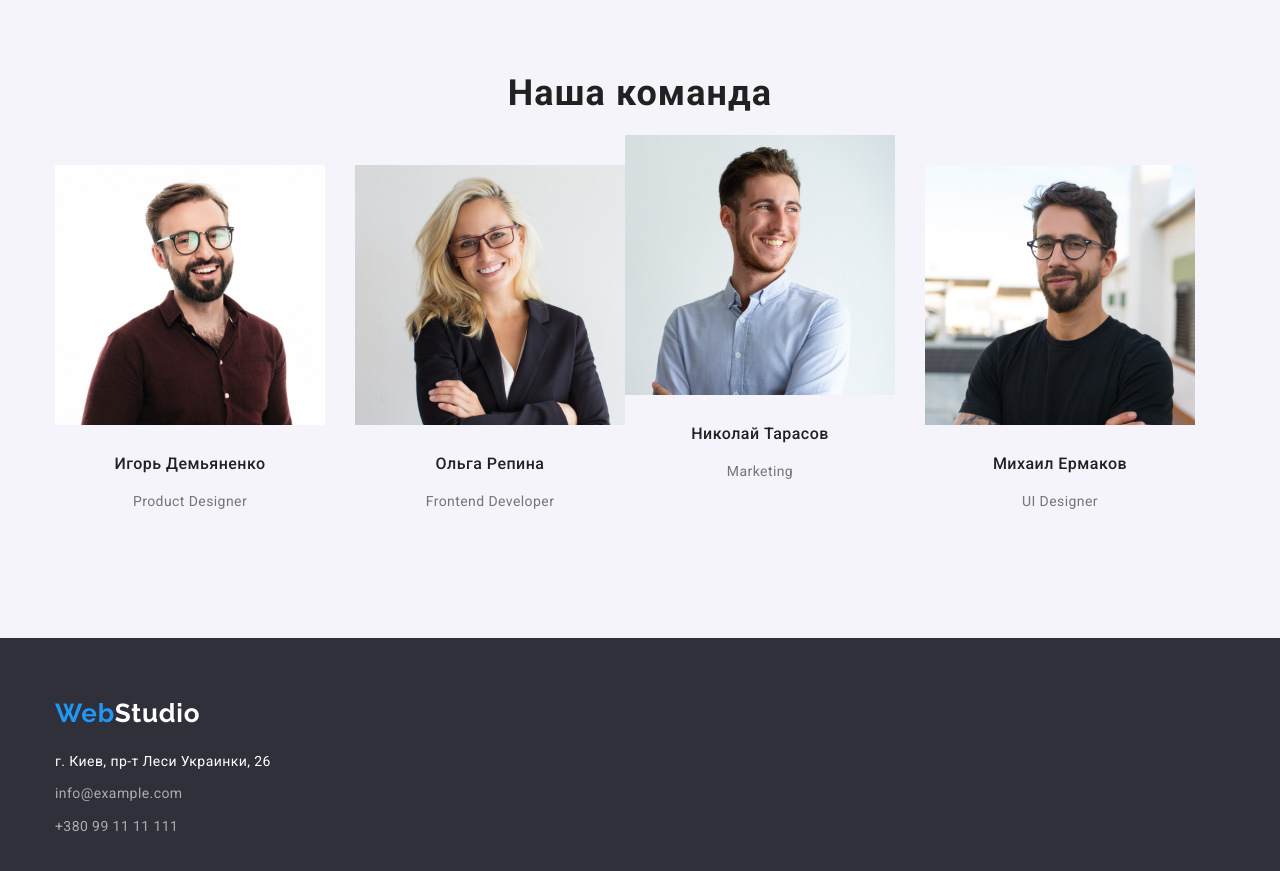
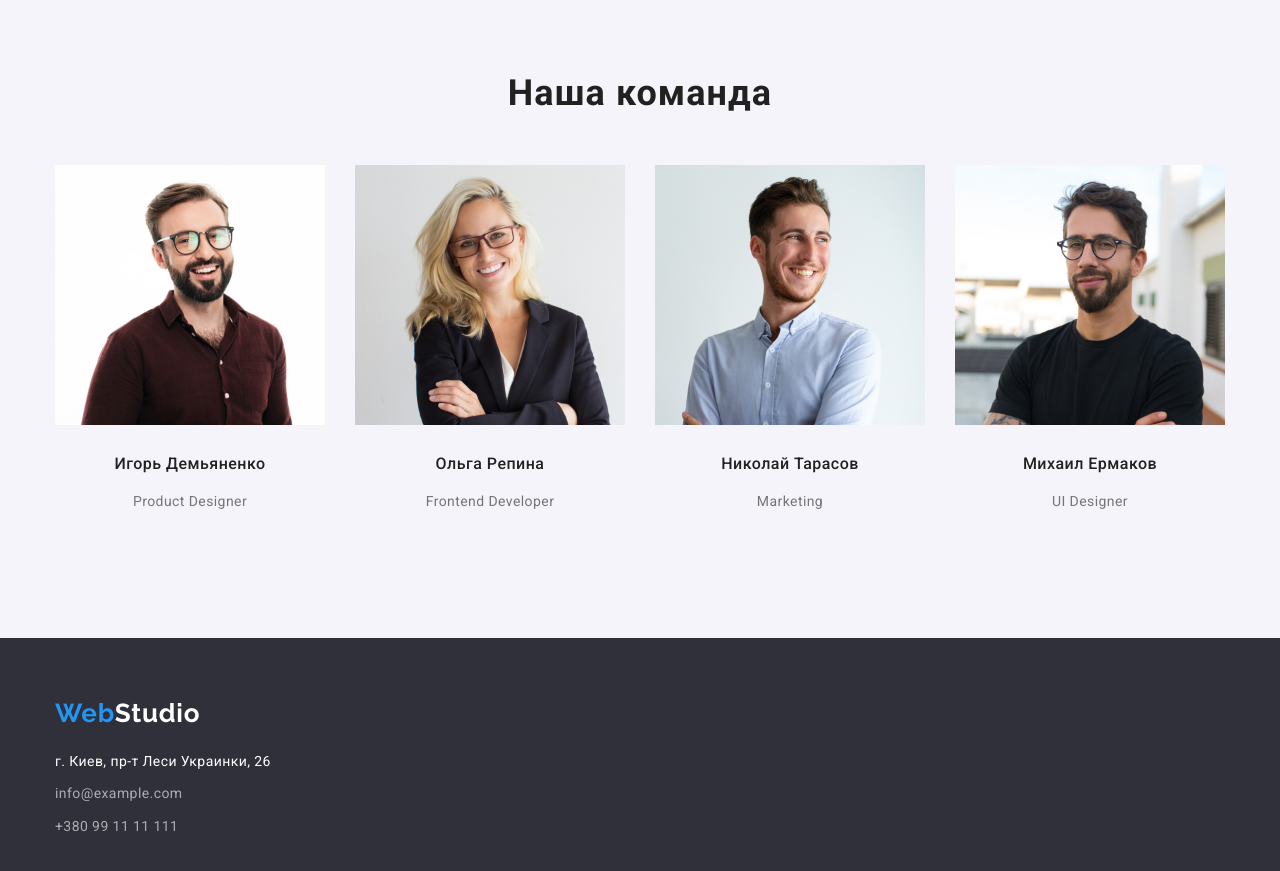
Before and after one commit to NazarkaIvanets/goit-markup-hw-03, a plain HTML site: page index.html in a window 1280 px wide. Shown: the part 1660-2531 px from the top of the page. Drawn offline with nearby package versions, Linux system fonts and the light colour scheme.

Commit message:
Стили и разметка

```diff
--- a/index.html
+++ b/index.html
@@ -112,7 +112,7 @@
                                     <p>Frontend Developer</p>
                                 </div>
                             </li>
-                            <li class="team-list-item">
+                            <li class="grid-item team-item">
                                 <img src="./images/webstudio/marketting.jpg" alt="Николай Тарасов" width="270" />
                                 <div class="item-content">
                                     <h3 class="team-title position-title title">Николай Тарасов</h3>
```
